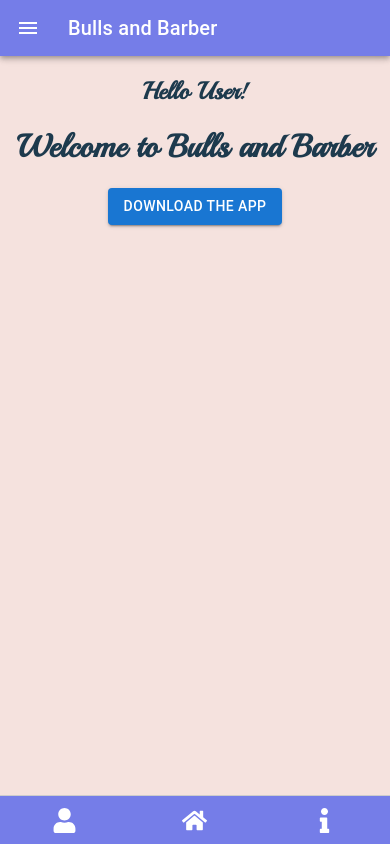
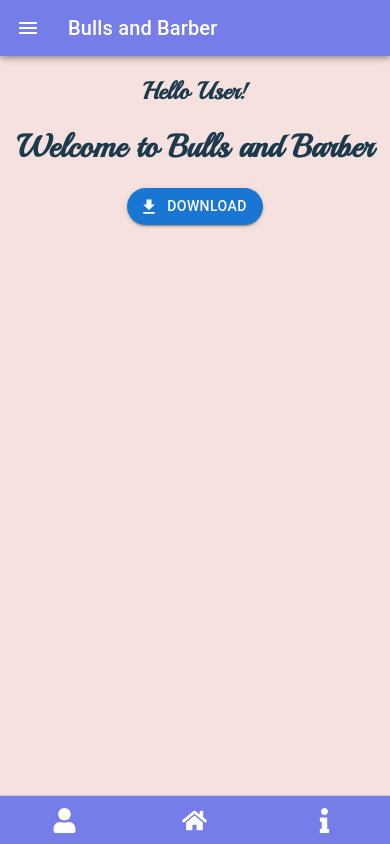
Before and after one commit to Stark-Akshay/bullsandbarber, a Next.js app: page / in a window 390 px wide. Built offline with nearby package versions, Linux system fonts and the light colour scheme.

Commit message:
download button changes

```diff
--- a/components/InstallButton.js
+++ b/components/InstallButton.js
@@ -1,6 +1,7 @@
 import { useState, useEffect, useRef } from 'react';
 import styles from '@/styles/Home.module.css'
 import { Button } from '@mui/material';
+import DownloadIcon from '@mui/icons-material/Download';
 
 
 const InstallButton = () => {
@@ -47,7 +48,7 @@ const InstallButton = () => {
     <>
     <div className={styles.flexo}>
     {showButton && (
-        <Button variant='contained' onClick={handleInstallClick} className={styles.installbutton}>Download the App</Button>
+        <Button variant='contained' onClick={handleInstallClick} className={styles.installbutton} startIcon={<DownloadIcon />} sx={{borderRadius: '50px'}}>Download</Button>
       )}
     </div>
 
--- a/src/styles/Home.module.css
+++ b/src/styles/Home.module.css
@@ -40,6 +40,7 @@
 @media only screen and (max-width: 767px) {
   .installbutton{
     padding: 3%;
+    border-radius: 50px;
   }
   .headertext{
     margin-top: 5%;
```
Also changed, not shown: public/sw.js.
